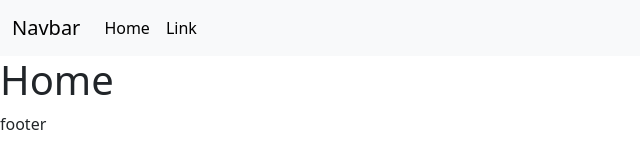
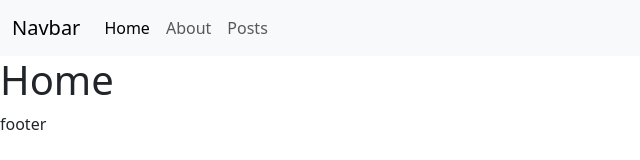
Before and after one commit to FrancescaRomagnoli/react-router, a React (Vite) app: page / in a window 1280 px wide. Shown: the top 160 px of the page, without its empty margins (0-640 px from the left). Built offline with nearby package versions, Linux system fonts and the light colour scheme.

Commit message:
add links to navbar

```diff
--- a/src/components/navbar.jsx
+++ b/src/components/navbar.jsx
@@ -7,7 +7,7 @@ export default function Navbar() {
     <>
       <nav className="navbar navbar-expand-lg bg-body-tertiary">
         <div className="container-fluid">
-          <NavLink className="navbar-brand" href="#">
+          <NavLink className="navbar-brand" to="#">
             Navbar
           </NavLink>
           <button
@@ -24,13 +24,18 @@ export default function Navbar() {
           <div className="collapse navbar-collapse" id="navbarSupportedContent">
             <ul className="navbar-nav me-auto mb-2 mb-lg-0">
               <li className="nav-item">
-                <NavLink className="nav-link" aria-current="page" href="#">
+                <NavLink className="nav-link" aria-current="page" to="/">
                   Home
                 </NavLink>
               </li>
               <li className="nav-item">
-                <NavLink className="nav-link" href="#">
-                  Link
+                <NavLink className="nav-link" to="/about">
+                  About
+                </NavLink>
+              </li>
+              <li className="nav-item">
+                <NavLink className="nav-link" to="/posts">
+                  Posts
                 </NavLink>
               </li>
             </ul>
```
